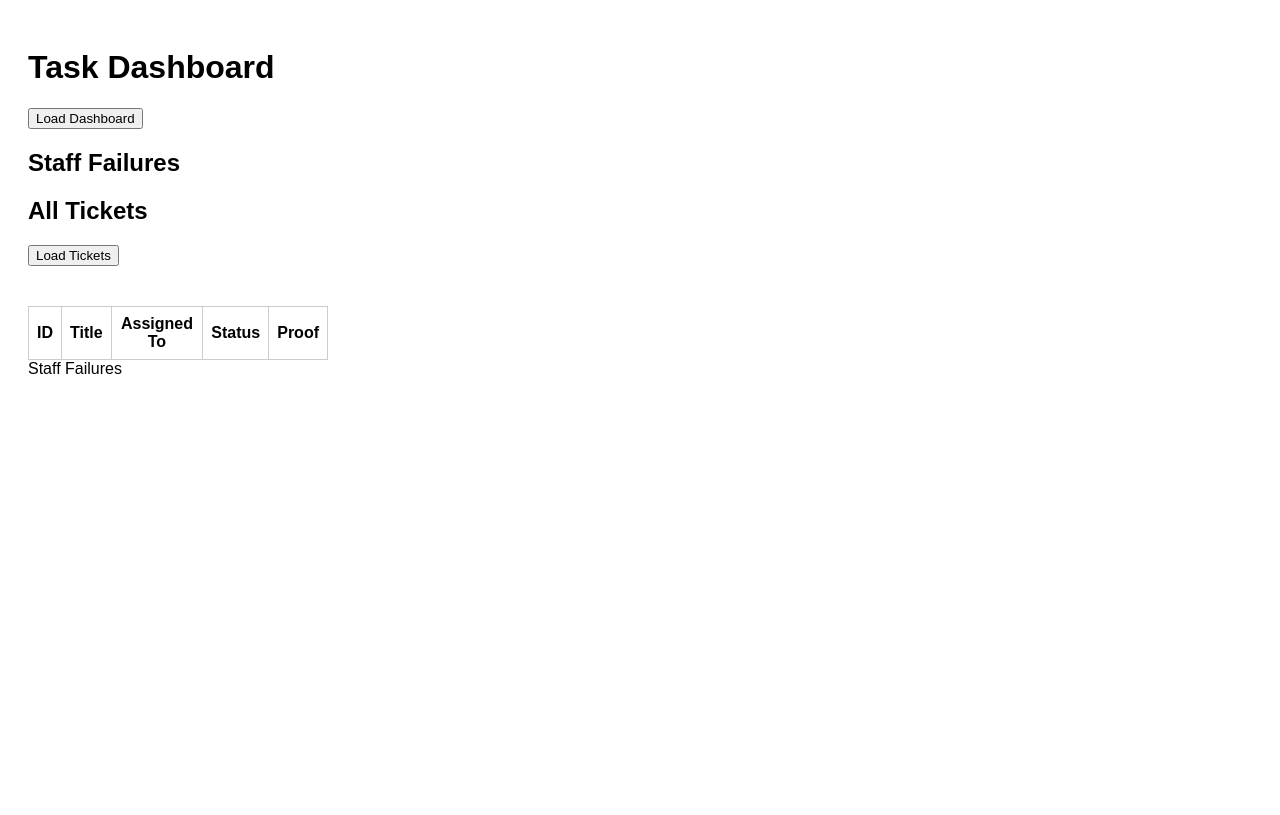
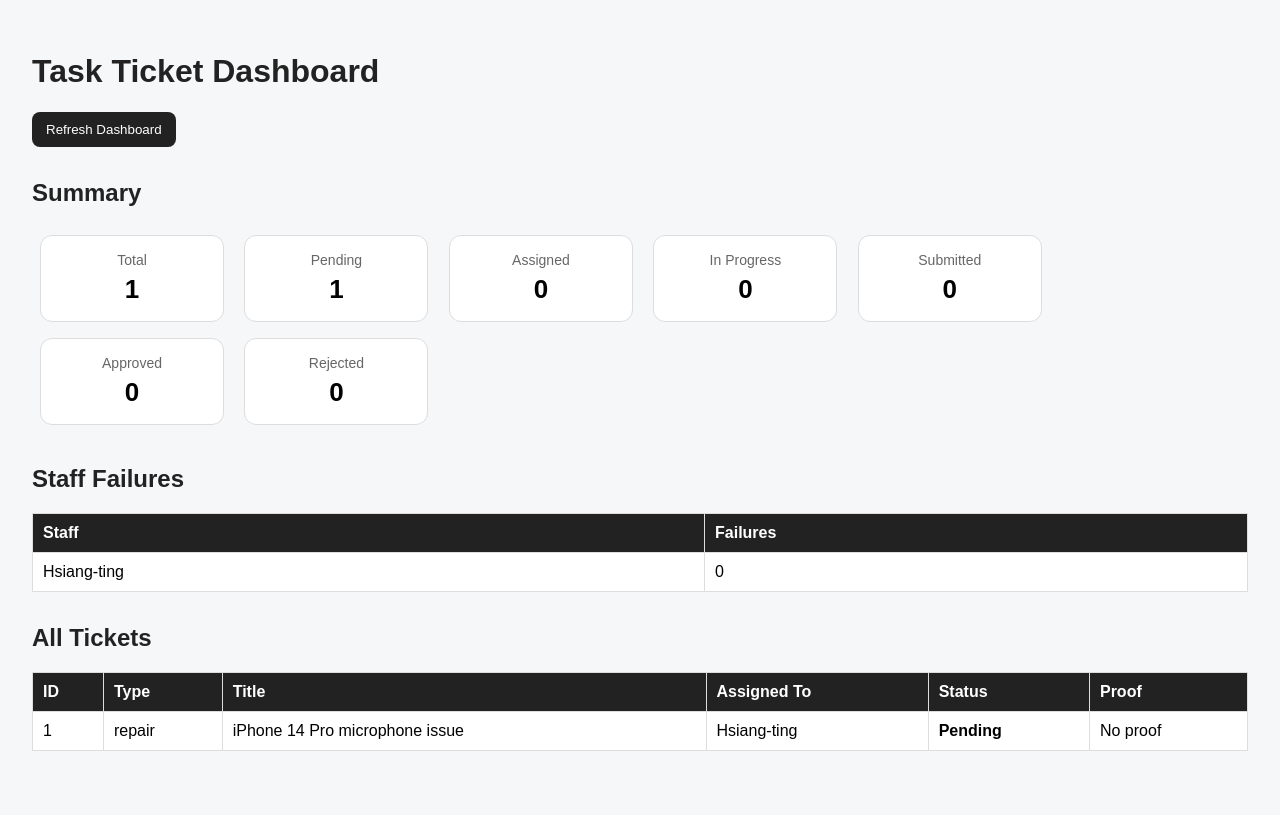
Before and after one commit to xtinghw/taskTicketSystem, a Flask app: page /dashboard in a window 1280 px wide. Before the commit the page ends 374 px from the top, so only its background shows below. Run offline with Flask 3, Linux system fonts and the light colour scheme; data comes from the database, SQL or seed files in the repository; lists and menus that the app fills with data are empty.

Commit message:
Add dashboard UI with ticket summary, status tracking, and staff performance metrics

```diff
--- a/app.py
+++ b/app.py
@@ -109,6 +109,7 @@ def get_tickets():
     for ticket in tickets:
         ticket_list.append({
             "id": ticket["id"],
+            "ticket_type": ticket["ticket_type"],
             "title": ticket["title"],
             "description": ticket["description"],
             "assigned_to": ticket["assigned_to"],
@@ -553,7 +554,7 @@ def start_ticket(ticket_id):
             "error": "Ticket not found"
         }), 404
 
-    if ticket["status"] != "pending":
+    if ticket["status"] not in ["pending", "assigned"]:
         conn.close()
         return jsonify({
             "error": "Only pending tickets can be started"
@@ -583,5 +584,49 @@ def start_ticket(ticket_id):
         "message": "Ticket started successfully"
     }), 200
 
+@app.route("/tickets/<int:ticket_id>/assign", methods=["PATCH"])
+def assign_ticket(ticket_id):
+    data = request.get_json()
+    assigned_to = data.get("assigned_to")
+
+    if not assigned_to:
+        return jsonify({"error": "assigned_to is required"}), 400
+
+    conn = get_db_connection()
+
+    ticket = conn.execute("""
+        SELECT *
+        FROM tickets
+        WHERE id = ?
+    """, (ticket_id,)).fetchone()
+
+    if ticket is None:
+        conn.close()
+        return jsonify({"error": "Ticket not found"}), 404
+
+    conn.execute("""
+        UPDATE tickets
+        SET assigned_to = ?,
+            status = 'assigned',
+            updated_at = CURRENT_TIMESTAMP
+        WHERE id = ?
+    """, (assigned_to, ticket_id))
+
+    conn.commit()
+    conn.close()
+
+    add_audit_log(
+        ticket_id=ticket_id,
+        action="assigned",
+        actor="manager",
+        details=f"Assigned to {assigned_to}"
+    )
+
+    return jsonify({
+        "message": f"Ticket assigned to {assigned_to}"
+    }), 200
+
+
+
 if __name__ == "__main__":
     app.run(debug=True)
--- a/templates/index.html
+++ b/templates/index.html
@@ -1,59 +1,115 @@
 <!DOCTYPE html>
 <html>
 <head>
-    <title>Task Dashboard</title>
+    <title>Task Ticket Dashboard</title>
     <style>
         body {
-            font-family: Arial;
-            padding: 20px;
+            font-family: Arial, sans-serif;
+            padding: 24px;
+            background: #f6f7f9;
         }
+
+        h1, h2 {
+            color: #222;
+        }
+
+        .section {
+            margin-bottom: 32px;
+        }
+
         .card {
             display: inline-block;
-            padding: 15px;
-            margin: 10px;
-            border: 1px solid #ccc;
-            border-radius: 10px;
+            padding: 16px;
+            margin: 8px;
+            border: 1px solid #ddd;
+            border-radius: 12px;
             width: 150px;
             text-align: center;
+            background: white;
         }
+
         .title {
             font-size: 14px;
-            color: gray;
+            color: #666;
         }
+
         .value {
-            font-size: 24px;
+            font-size: 26px;
             font-weight: bold;
+            margin-top: 6px;
         }
+
         table {
-            margin-top: 20px;
+            margin-top: 12px;
             border-collapse: collapse;
-            width: 300px;
+            width: 100%;
+            background: white;
         }
+
+        th {
+            background: #222;
+            color: white;
+        }
+
         td, th {
-            border: 1px solid #ccc;
-            padding: 8px;
+            border: 1px solid #ddd;
+            padding: 10px;
+            text-align: left;
+        }
+
+        .status {
+            font-weight: bold;
+            text-transform: capitalize;
+        }
+
+        button {
+            padding: 10px 14px;
+            border: none;
+            border-radius: 8px;
+            background: #222;
+            color: white;
+            cursor: pointer;
+        }
+
+        button:hover {
+            background: #444;
         }
     </style>
 </head>
 
 <body>
 
-<h1>Task Dashboard</h1>
+<h1>Task Ticket Dashboard</h1>
 
-<button onclick="loadSummary()">Load Dashboard</button>
+<div class="section">
+    <button onclick="loadDashboard()">Refresh Dashboard</button>
+</div>
 
+<div class="section">
+    <h2>Summary</h2>
     <div id="cards"></div>
+</div>
 
+<div class="section">
     <h2>Staff Failures</h2>
     <table>
+        <thead>
+            <tr>
+                <th>Staff</th>
+                <th>Failures</th>
+            </tr>
+        </thead>
+        <tbody id="staffTable"></tbody>
+    </table>
+</div>
+
+<div class="section">
     <h2>All Tickets</h2>
-
-<button onclick="loadTickets()">Load Tickets</button>
-
     <table>
         <thead>
             <tr>
                 <th>ID</th>
+                <th>Type</th>
                 <th>Title</th>
                 <th>Assigned To</th>
                 <th>Status</th>
@@ -62,20 +118,14 @@
         </thead>
         <tbody id="ticketTable"></tbody>
     </table>
-
-    <thead>
-        <tr>
-            <th>Staff</th>
-            <th>Failures</th>
-        </tr>
-    </thead>
-    <tbody id="staffTable"></tbody>
-</table>
+</div>
 
 <script>
 async function loadSummary() {
     const res = await fetch("/dashboard/summary");
     const data = await res.json();
+
+    const status = data.status_summary;
 
     const cards = `
         <div class="card">
@@ -84,25 +134,34 @@ async function loadSummary() {
         </div>
         <div class="card">
             <div class="title">Pending</div>
-            <div class="value">${data.status_summary.pending}</div>
+            <div class="value">${status.pending || 0}</div>
+        </div>
+        <div class="card">
+            <div class="title">Assigned</div>
+            <div class="value">${status.assigned || 0}</div>
+        </div>
+        <div class="card">
+            <div class="title">In Progress</div>
+            <div class="value">${status.in_progress || 0}</div>
         </div>
         <div class="card">
             <div class="title">Submitted</div>
-            <div class="value">${data.status_summary.submitted}</div>
+            <div class="value">${status.submitted || 0}</div>
         </div>
         <div class="card">
             <div class="title">Approved</div>
-            <div class="value">${data.status_summary.approved}</div>
+            <div class="value">${status.approved || 0}</div>
         </div>
         <div class="card">
             <div class="title">Rejected</div>
-            <div class="value">${data.status_summary.rejected}</div>
+            <div class="value">${status.rejected || 0}</div>
         </div>
     `;
 
     document.getElementById("cards").innerHTML = cards;
 
     let rows = "";
+
     data.staff_failures.forEach(staff => {
         rows += `
             <tr>
@@ -125,9 +184,10 @@ async function loadTickets() {
         rows += `
             <tr>
                 <td>${ticket.id}</td>
+                <td>${ticket.ticket_type || "task"}</td>
                 <td>${ticket.title}</td>
                 <td>${ticket.assigned_to}</td>
-                <td>${ticket.status}</td>
+                <td class="status">${ticket.status}</td>
                 <td>
                     ${
                         ticket.proof_path
@@ -141,8 +201,14 @@ async function loadTickets() {
 
     document.getElementById("ticketTable").innerHTML = rows;
 }
+
+function loadDashboard() {
+    loadSummary();
+    loadTickets();
+}
+
+window.onload = loadDashboard;
 </script>
-
 
 </body>
 </html>
```
Lines whose indentation alone changed are shown as unchanged.
